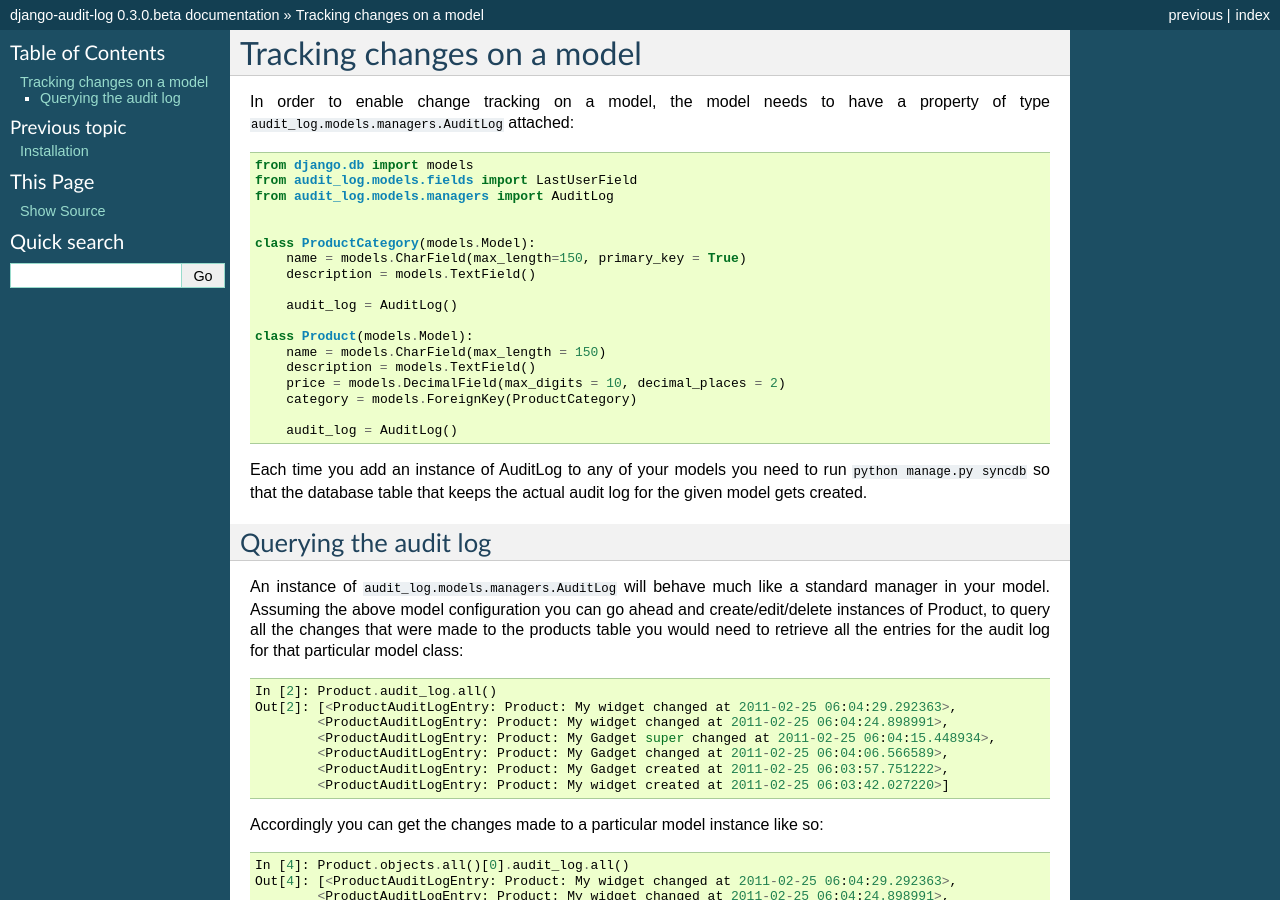
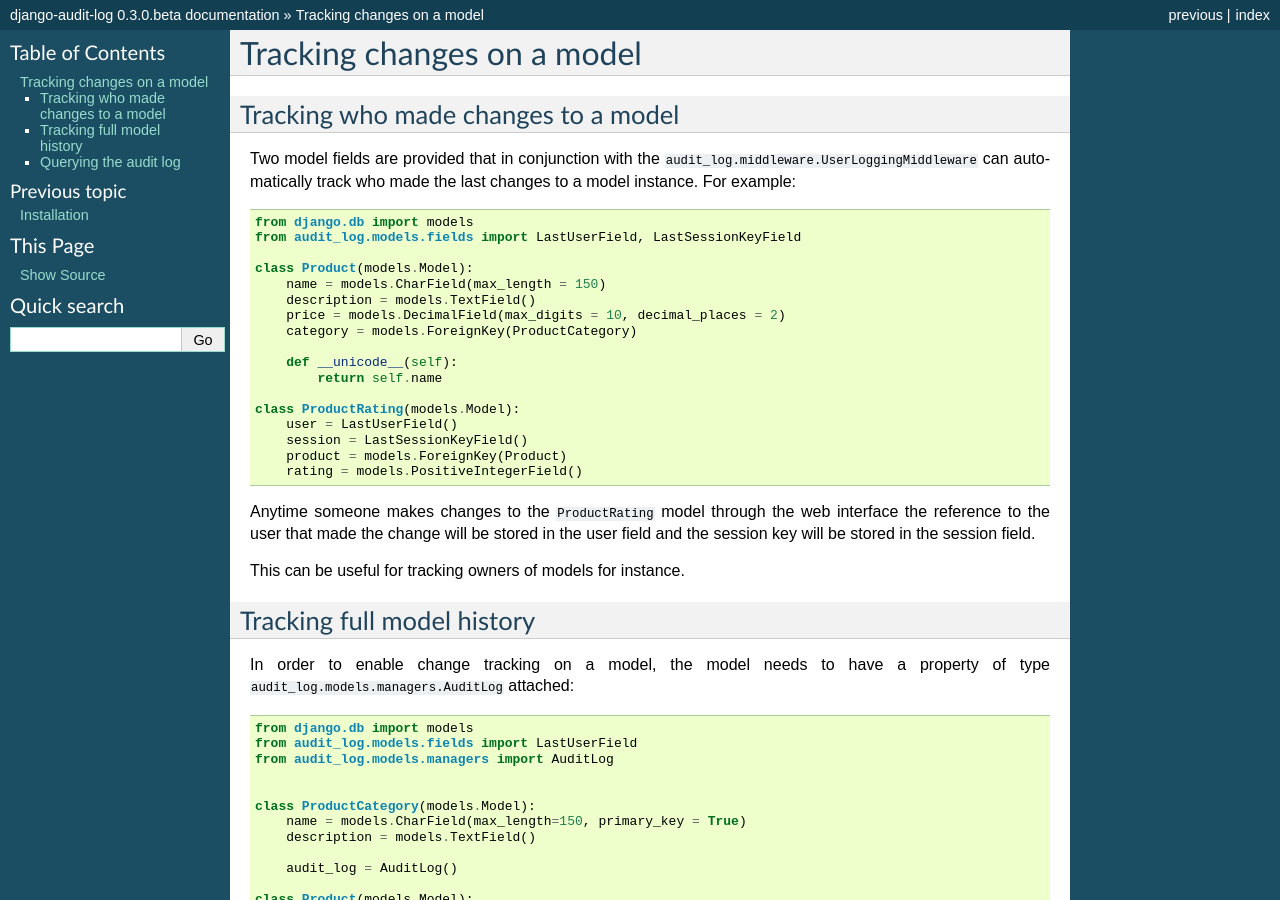
Before and after one commit to vvangelovski/django-audit-log, a Sphinx documentation site: the page built from docs/change_tracking.rst, in a window 1280 px wide and 900 px high. Built offline with Sphinx 7.4.7, drawn with Linux system fonts in a browser that asks for light colours.

Commit message:
Updated docs to describe tracking fields

```diff
--- a/docs/change_tracking.rst
+++ b/docs/change_tracking.rst
@@ -1,6 +1,39 @@
 Tracking changes on a model
 ==================
 
+Tracking who made changes to a model
+----------------------------------------
+
+Two model fields are provided that in conjunction with the ``audit_log.middleware.UserLoggingMiddleware``
+can automatically track who made the last changes to a model instance. For example::
+
+    from django.db import models
+    from audit_log.models.fields import LastUserField, LastSessionKeyField
+
+    class Product(models.Model):
+        name = models.CharField(max_length = 150)
+        description = models.TextField()
+        price = models.DecimalField(max_digits = 10, decimal_places = 2)
+        category = models.ForeignKey(ProductCategory)
+
+        def __unicode__(self):
+            return self.name
+
+    class ProductRating(models.Model):
+        user = LastUserField()
+        session = LastSessionKeyField()
+        product = models.ForeignKey(Product)
+        rating = models.PositiveIntegerField()
+
+Anytime someone makes changes to the ``ProductRating`` model through the web interface
+the reference to the user that made the change will be stored in the user field and
+the session key will be stored in the session field.
+
+This can be useful for tracking owners of models for instance.
+
+
+Tracking full model history
+----------------------------
 
 In order to enable change tracking on a model, the model needs to have a
 property of type ``audit_log.models.managers.AuditLog`` attached::
```
Also changed, not shown: 2 other files.
